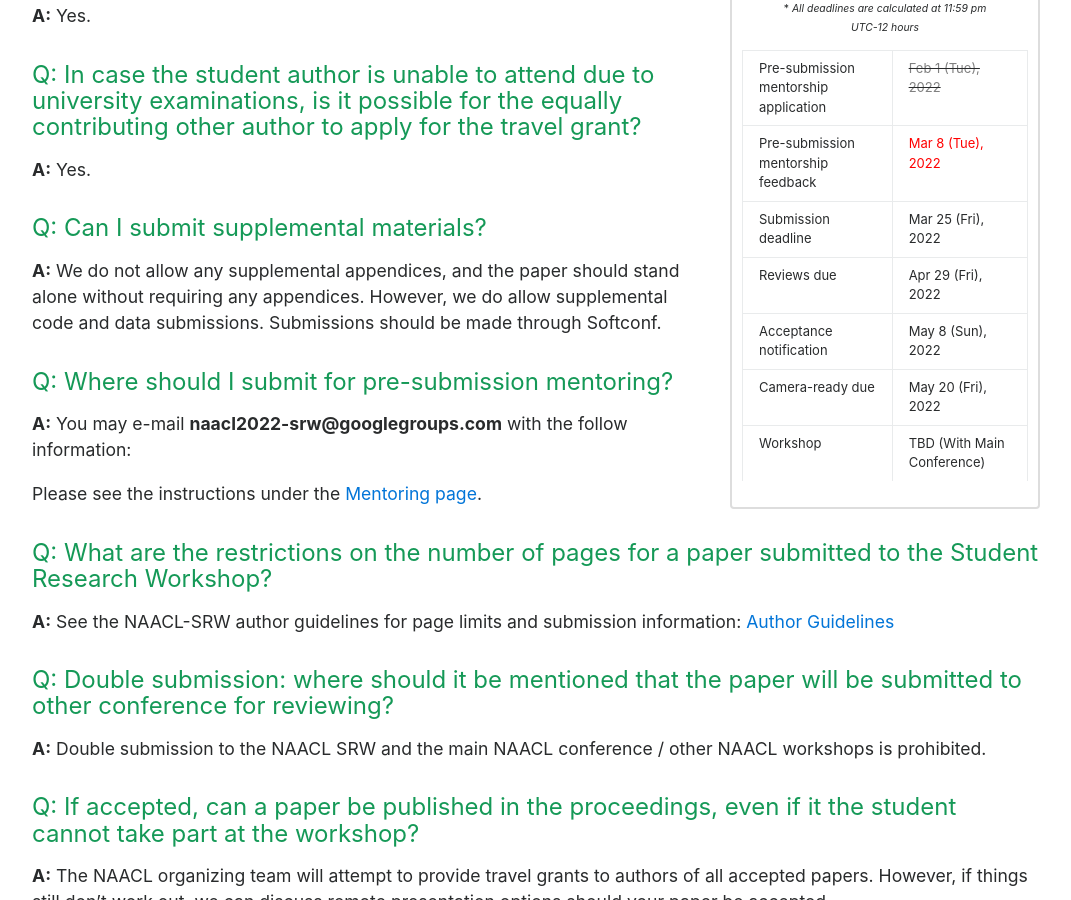
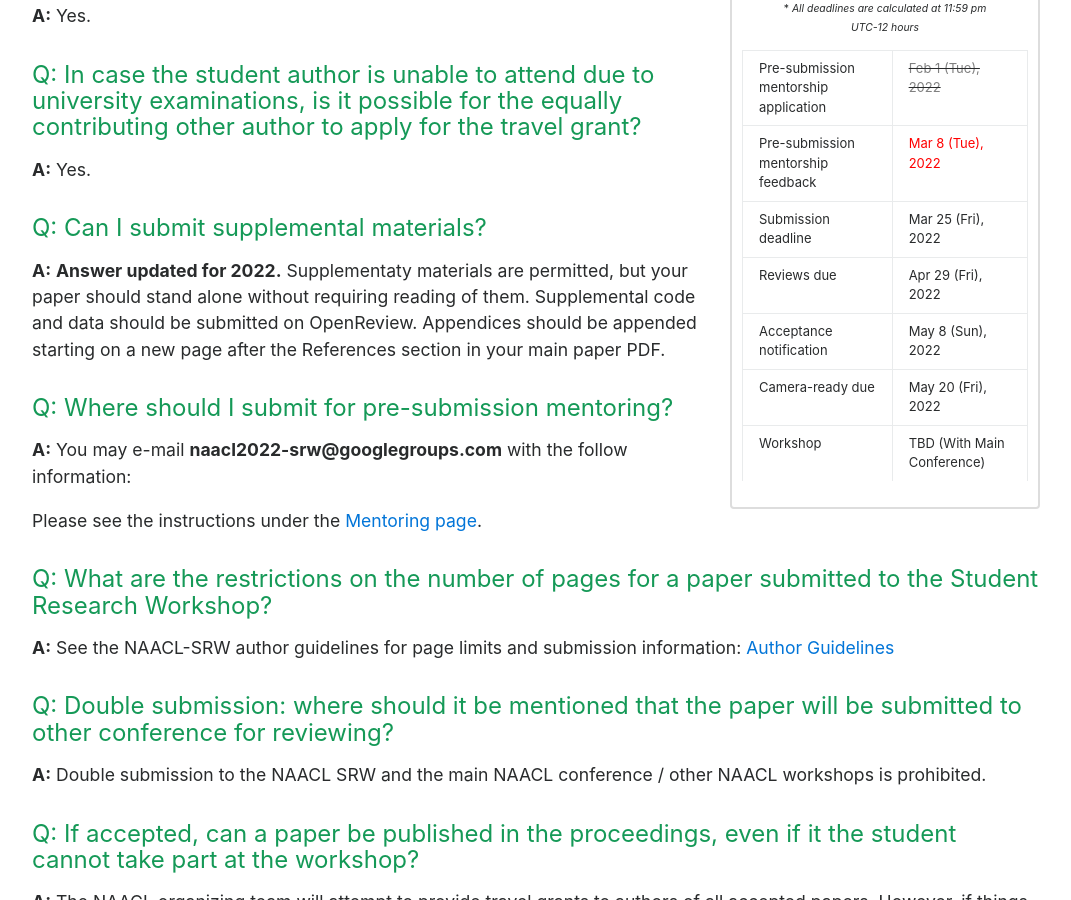
Before and after one commit to naacl2022-srw/naacl2022-srw.github.io, a Jekyll site: the page built from faq.md, in a window 1280 px wide and 900 px high, scrolled down 544 px. Shown: the whole window, without its empty margins (104-1175 px from the left). Built offline with Jekyll 4.4.1, drawn with Linux system fonts in a browser that asks for light colours.

Commit message:
Update rules on the supplementary material.

```diff
--- a/faq.md
+++ b/faq.md
@@ -11,7 +11,7 @@ __A:__ Yes.
 __A:__ Yes.
 
 #### Q: Can I submit supplemental materials?
-__A:__ We do not allow any supplemental appendices, and the paper should stand alone without requiring any appendices. However, we do allow supplemental code and data submissions. Submissions should be made through Softconf.
+__A:__ **Answer updated for 2022.** Supplementaty materials are permitted, but your paper should stand alone without requiring reading of them. Supplemental code and data should be submitted on OpenReview. Appendices should be appended starting on a new page after the References section in your main paper PDF.
 
 #### Q: Where should I submit for pre-submission mentoring?
 __A:__ You may e-mail __naacl2022-srw@googlegroups.com__ with the follow information:
```
